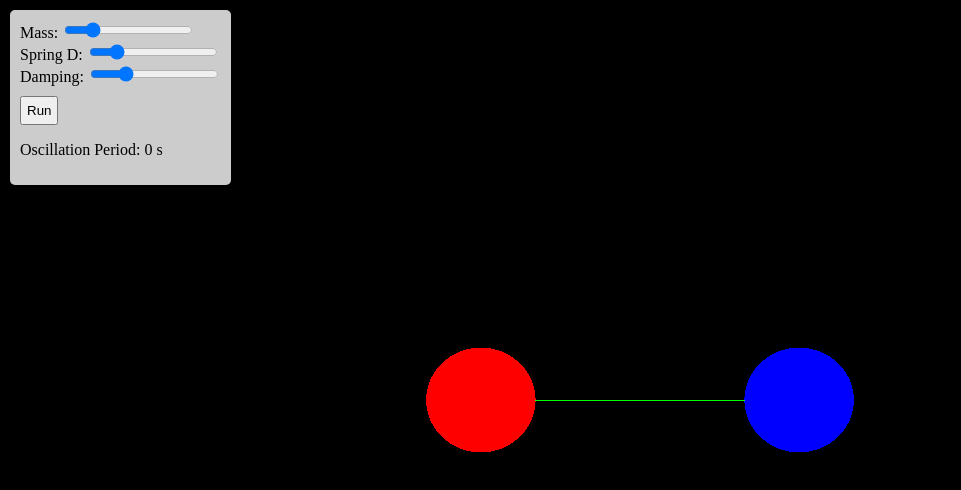
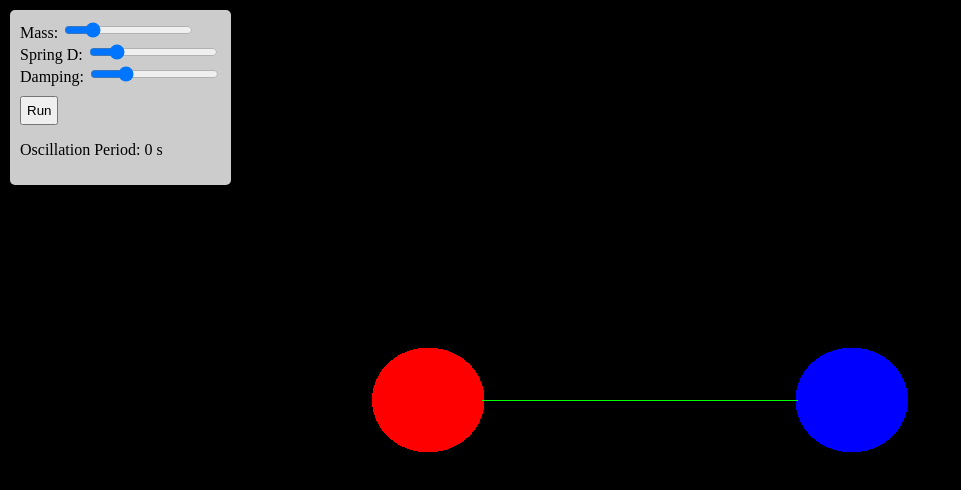
Before and after one commit to fraumohr/Molekuelschwingungen, a plain HTML site: page index.html in a window 1280 px wide. Shown: the whole page, without its empty margins (0-961 px from the left). Drawn offline with nearby package versions, Linux system fonts and the light colour scheme.

Commit message:
Update index.html

```diff
--- a/index.html
+++ b/index.html
@@ -37,16 +37,17 @@
         const springMaterial = new THREE.LineBasicMaterial({ color: 0x00ff00 });
         function createSpringSegments(start, end) {
             let points = [];
-            let numCoils = 10;
+            let numCoils = 15;
             let amplitude = 0.1;
             for (let i = 0; i <= numCoils; i++) {
                 let t = i / numCoils;
                 let x = start.x + t * (end.x - start.x);
-                let y = Math.sin(i * Math.PI * 2) * amplitude;
+                let y = Math.sin(i * Math.PI * 2 * 3) * amplitude;
                 points.push(new THREE.Vector3(x, y, 0));
             }
             return new THREE.BufferGeometry().setFromPoints(points);
         }
+
         let springGeometry = createSpringSegments(atom1.position, atom2.position);
         const spring = new THREE.Line(springGeometry, springMaterial);
         scene.add(spring);
@@ -59,13 +60,14 @@
         let amplitude = 0.5;
         let time = 0;
         let omega = Math.sqrt(D / m);
-        let baseDistance = 1.0;
+        let baseDistance = 1.2;
 
         function updateOscillation() {
             time += 0.05;
             let displacement = amplitude * Math.cos(omega * time);
             atom1.position.x = -baseDistance - displacement;
             atom2.position.x = baseDistance + displacement;
+
             let newSpringGeometry = createSpringSegments(atom1.position, atom2.position);
             spring.geometry.dispose();
             spring.geometry = newSpringGeometry;
```
